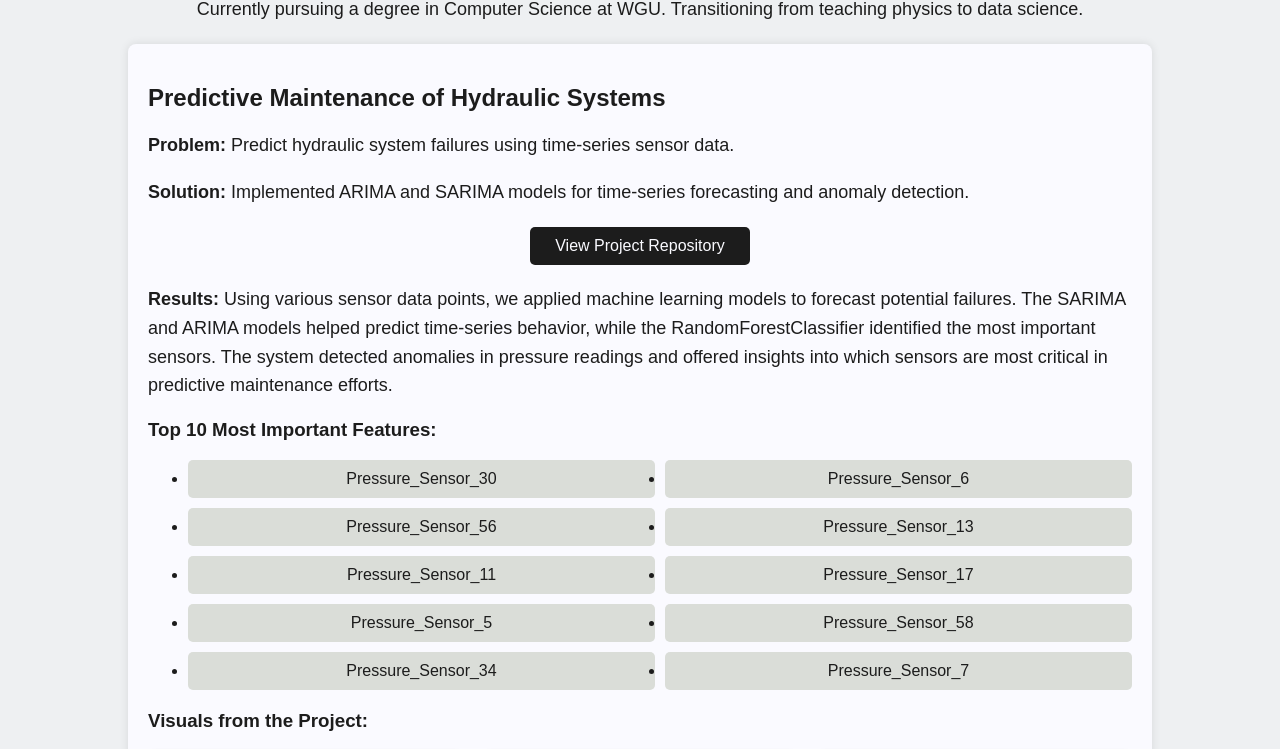
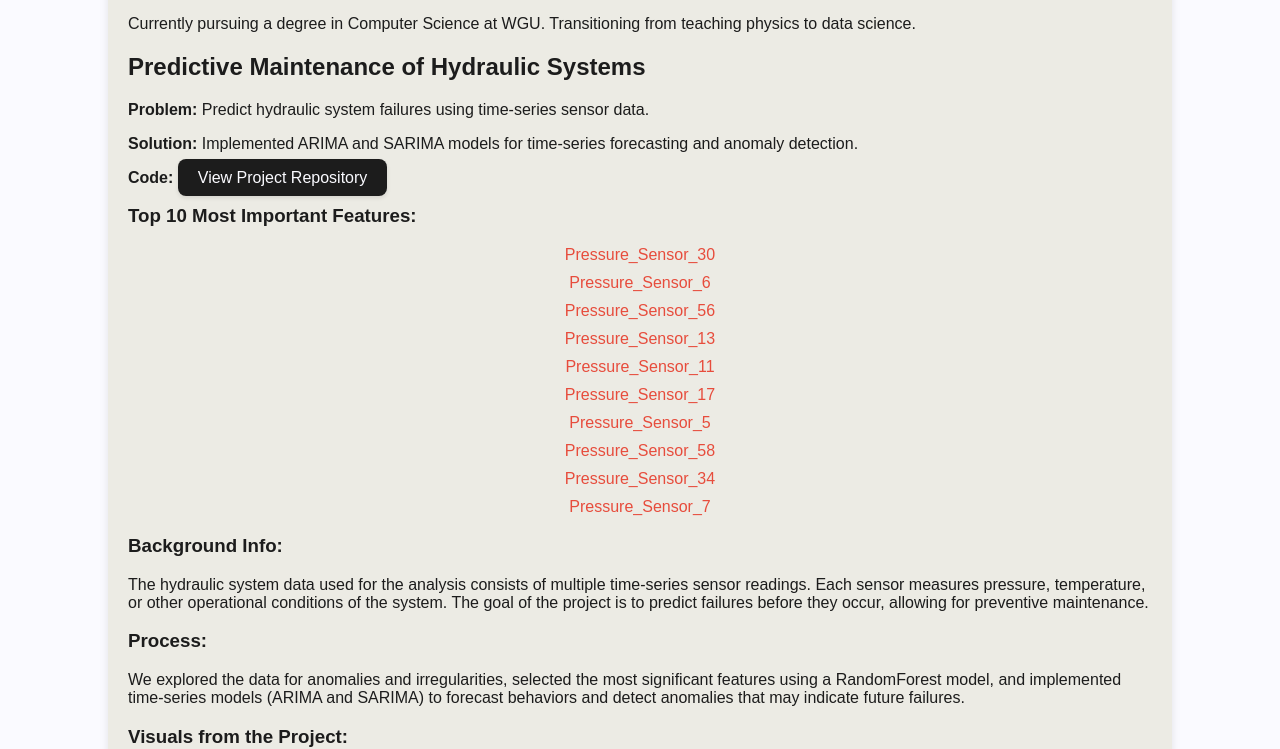
Before and after one commit to Smolbitties/alexis-portfolio-, a plain HTML site: page index.html in a window 1280 px wide. Shown: the part 105-854 px from the top of the page. Drawn offline with Linux system fonts and the light colour scheme.

Commit message:
Update index.html

```diff
--- a/index.html
+++ b/index.html
@@ -3,152 +3,93 @@
 <head>
     <meta charset="UTF-8">
     <meta name="viewport" content="width=device-width, initial-scale=1.0">
-    <title>Data Science Portfolio</title>
+    <title>Alexis Vargas Portfolio</title>
     <style>
-        /* Color Palette */
-        :root {
-            --eerie-black: #1c1c1cff;
-            --platinum: #daddd8ff;
-            --alabaster: #ecebe4ff;
-            --antiflash-white: #eef0f2ff;
-            --ghost-white: #fafaffff;
-        }
-
+        /* Custom Color Palette */
         body {
             font-family: Arial, sans-serif;
-            background-color: var(--antiflash-white);
+            background-color: #fafaffff;
             margin: 0;
             padding: 0;
-            color: var(--eerie-black);
+            text-align: center;
         }
 
         .container {
             width: 80%;
             margin: auto;
             padding: 20px;
+            background-color: #ecebe4ff;
+            border-radius: 12px;
+            box-shadow: 0 4px 8px rgba(0, 0, 0, 0.1);
         }
 
         h1 {
             text-align: center;
-            color: var(--eerie-black);
+            color: #1c1c1cff;
+            padding-top: 20px;
         }
 
-        .project {
-            background-color: var(--ghost-white);
-            padding: 20px;
-            margin-bottom: 20px;
-            border-radius: 8px;
-            box-shadow: 0 0 10px rgba(0, 0, 0, 0.1);
+        h2, h3, p {
+            color: #1c1c1cff;
+            text-align: left;
         }
 
-        h2 {
-            color: var(--eerie-black);
-        }
-
-        p {
-            font-size: 18px;
-            line-height: 1.6;
-        }
-
-        a {
-            color: var(--eerie-black);
-            text-decoration: none;
-        }
-
-        a:hover {
-            text-decoration: underline;
-        }
-
-        .important-features {
+        ul {
             list-style-type: none;
             padding: 0;
         }
 
-        .important-features li {
-            font-size: 18px;
-            color: var(--eerie-black);
+        ul li {
+            color: #e74c3c;
             margin-bottom: 10px;
         }
 
-        .visuals {
+        .grid-container {
             display: grid;
-            grid-template-columns: repeat(3, 1fr); /* 3 images per row */
-            gap: 20px;
-            margin-top: 20px;
+            grid-template-columns: repeat(3, 1fr);
+            grid-gap: 10px;
         }
 
-        .visuals img {
-            max-width: 100%;
+        .grid-item {
+            background-color: #eef0f2ff;
             border-radius: 8px;
-            box-shadow: 0 0 5px rgba(0, 0, 0, 0.1);
+            padding: 10px;
+            box-shadow: 0 2px 4px rgba(0, 0, 0, 0.1);
         }
 
-        .visuals .caption {
-            text-align: center;
-            font-size: 14px;
-            color: #555;
-            margin-top: 5px;
-        }
-
-        .about-me {
-            margin-bottom: 20px;
-            text-align: center;
+        .grid-item img {
+            width: 100%;
+            height: auto;
         }
 
         .button {
-            display: block;
-            width: 200px;
-            margin: 20px auto;
-            padding: 10px;
-            background-color: var(--eerie-black);
-            color: var(--ghost-white);
-            text-align: center;
-            border-radius: 5px;
+            background-color: #1c1c1cff;
+            color: #fafaffff;
+            padding: 10px 20px;
             text-decoration: none;
-            font-size: 16px;
+            border-radius: 8px;
+            box-shadow: 0 2px 4px rgba(0, 0, 0, 0.1);
+            transition: background-color 0.3s;
         }
 
         .button:hover {
-            background-color: var(--platinum);
-            color: var(--eerie-black);
+            background-color: #daddd8ff;
         }
-
-        /* Grid for top 10 features */
-        .important-features-grid {
-            display: grid;
-            grid-template-columns: repeat(2, 1fr);
-            gap: 10px;
-            margin-bottom: 20px;
-        }
-
-        .important-features-grid li {
-            background-color: var(--platinum);
-            padding: 10px;
-            border-radius: 5px;
-            text-align: center;
-        }
-
     </style>
 </head>
 <body>
-
     <div class="container">
         <h1>Alexis Vargas Portfolio</h1>
-        <div class="about-me">
-            <p>Currently pursuing a degree in Computer Science at WGU. Transitioning from teaching physics to data science.</p>
-        </div>
+        <p>Currently pursuing a degree in Computer Science at WGU. Transitioning from teaching physics to data science.</p>
 
         <div class="project">
             <h2>Predictive Maintenance of Hydraulic Systems</h2>
             <p><strong>Problem:</strong> Predict hydraulic system failures using time-series sensor data.</p>
             <p><strong>Solution:</strong> Implemented ARIMA and SARIMA models for time-series forecasting and anomaly detection.</p>
-            <a href="https://github.com/Smolbitties/predictive-maintenance-of-hydraulic-systems.git" class="button" target="_blank">View Project Repository</a>
-            <p><strong>Results:</strong>
-                Using various sensor data points, we applied machine learning models to forecast potential failures. The SARIMA and ARIMA models helped predict time-series behavior, while the RandomForestClassifier identified the most important sensors. The system detected anomalies in pressure readings and offered insights into which sensors are most critical in predictive maintenance efforts.
-            </p>
+            <p><strong>Code:</strong> <a class="button" href="https://github.com/Smolbitties/predictive-maintenance-of-hydraulic-systems.git">View Project Repository</a></p>
 
             <h3>Top 10 Most Important Features:</h3>
-            <ul class="important-features-grid">
+            <ul>
                 <li>Pressure_Sensor_30</li>
                 <li>Pressure_Sensor_6</li>
                 <li>Pressure_Sensor_56</li>
@@ -161,8 +102,14 @@
                 <li>Pressure_Sensor_7</li>
             </ul>
 
+            <h3>Background Info:</h3>
+            <p>The hydraulic system data used for the analysis consists of multiple time-series sensor readings. Each sensor measures pressure, temperature, or other operational conditions of the system. The goal of the project is to predict failures before they occur, allowing for preventive maintenance.</p>
+
+            <h3>Process:</h3>
+            <p>We explored the data for anomalies and irregularities, selected the most significant features using a RandomForest model, and implemented time-series models (ARIMA and SARIMA) to forecast behaviors and detect anomalies that may indicate future failures.</p>
+
             <h3>Visuals from the Project:</h3>
-            <div class="visuals">
+            <div class="grid-container">
                 <div class="grid-item">
                     <img src="https://i.imgur.com/SXMyEyY.png" alt="Anomalies Scatter Plot">
                     <p><strong>Analysis:</strong> Identifies potential anomalies in sensor data that might predict system failures.</p>
@@ -202,6 +149,5 @@
             </div>
         </div>
     </div>
-
 </body>
 </html>
```
